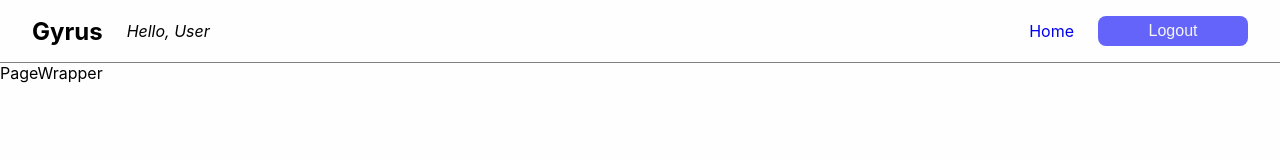
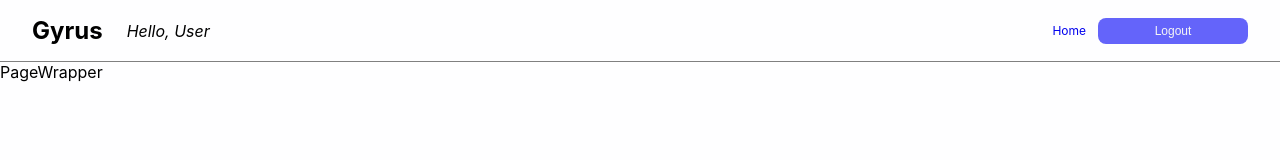
Before and after one commit to AVIRENI-CHANDAN/gyrus-in-scene-ad, a React (Create React App) app in the folder frontend/: page /home in a window 1280 px wide. Shown: the top 160 px of the page. Built offline with nearby package versions, Linux system fonts and the light colour scheme; no server answers; the HTML template or start-up script is replaced by a standard one.

Commit message:
Action button update

```diff
--- a/frontend/src/components/NavBar/NavBar.module.scss
+++ b/frontend/src/components/NavBar/NavBar.module.scss
@@ -39,12 +39,12 @@
 
 .ActionLink {
     flex: 0 1 auto;
-    margin-left: 1.5rem;
     text-decoration: none;
-    font-size: 1rem;
     transition: color 0.2s;
     background-color: inherit;
     cursor: pointer;
+    font-size: 12px;
+    padding: 6px 12px;
 
     &:hover {
         text-shadow: 0 0 1px gray;
@@ -56,7 +56,6 @@ button.ActionLink {
     flex: 0 1 150px;
     padding: 6px;
     border: none;
-    font-size: 1rem;
     background-color: rgba(100, 100, 250);
     color: whitesmoke;
     border-radius: 8px;
```
